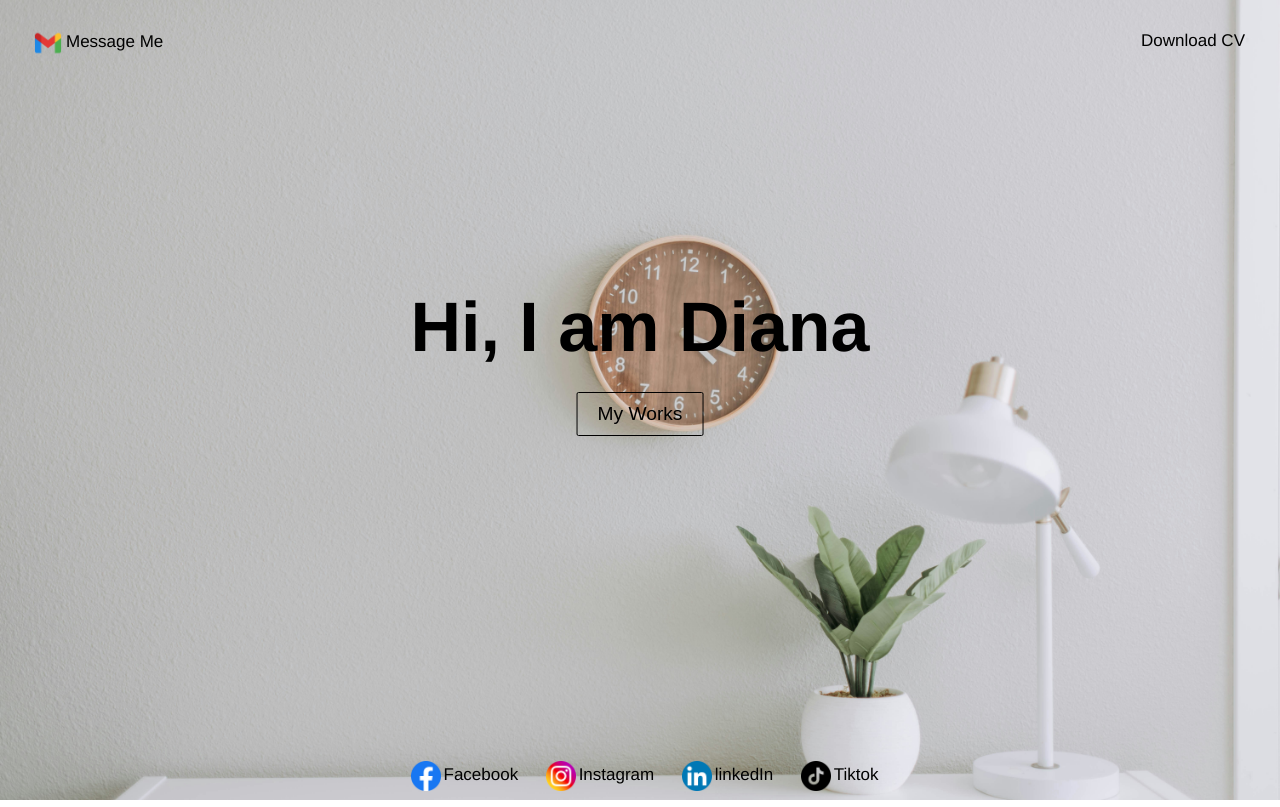
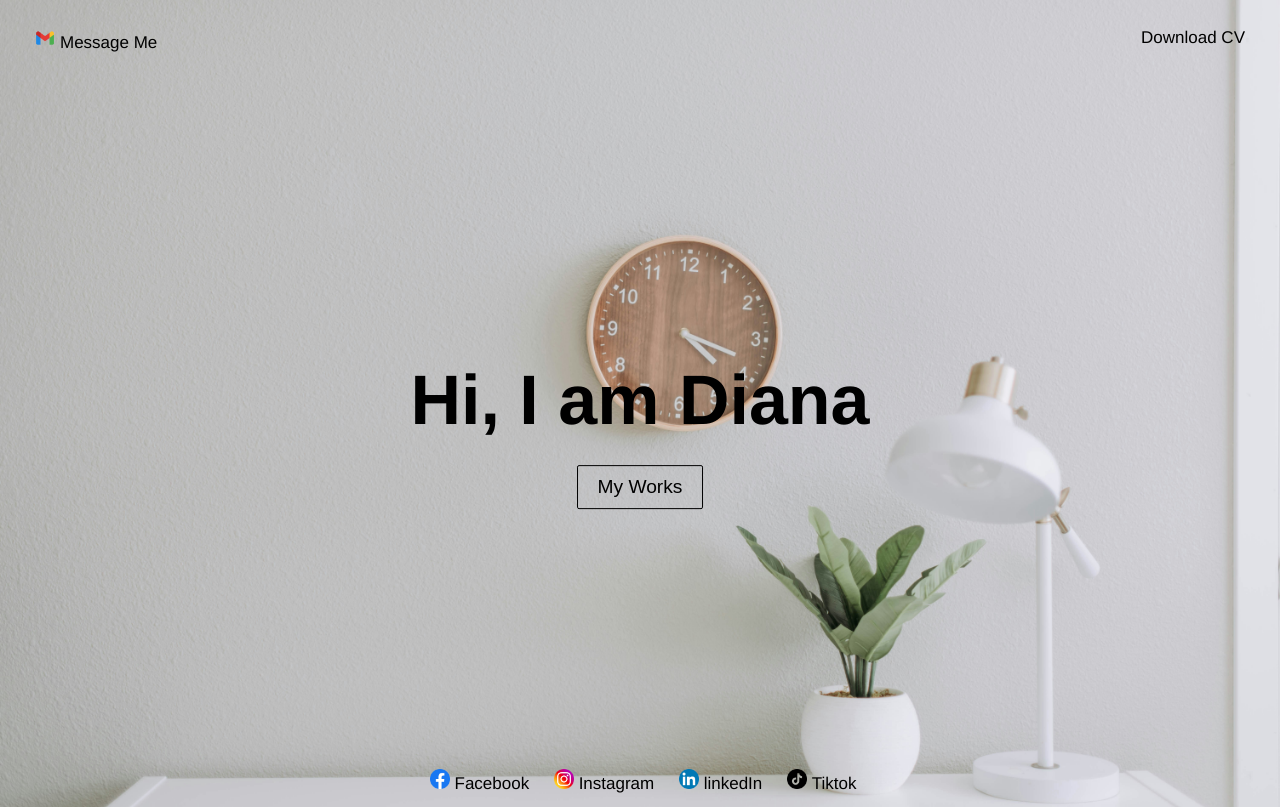
Before and after one commit to Enrico-Garcia-D/portfolio1, a plain HTML site: page index.html in a window 1280 px wide. Drawn offline with Linux system fonts and the light colour scheme.

Commit message:
v1.2
edited some html and css

```diff
--- a/index.css
+++ b/index.css
@@ -4,39 +4,53 @@ body, html {
     font-family: "Helvetica", Sans-Serif;
     margin: 0;
     padding: 0;
-}
-
-.bg-image {
-    position: relative;
-    height: 100vh;
-    width: 100%;
     background-image: url(images/samantha-gades-BlIhVfXbi9s-unsplash.jpg);
     background-size: cover;
     background-repeat: no-repeat;
     background-position: center;
+}
+
+.main-container {
+    position: relative;
+    height: 100vh;
+    width: 100%;
     z-index: 0;
 }
 
-.cv {
+.heading{
+    position: absolute;
+    display: flexbox;
+    padding: 3px;
+    width: 100%;
+}
+
+.email{
+    left: 15px;
+}
+
+.cv{
+    right: 15px;
+}
+
+.email, .cv {
     position: absolute;
     font-size: 17px;
     font-weight: 40px;
     padding: 10px 20px;
     color: #000;
     background-color: none;
-    top: 21px;
+    top: 18px;
     border: none;
-    right: 15px;
     cursor: pointer;
     transition: 0.3s;
     border-radius: 7px;
     text-decoration: none;
 }
 
-.cv:hover {
-    overflow: hidden;
-    background: brown;
-    color: yellow;
+.email:hover, .cv:hover {
+    background: lightblue;
+    color: black;
+    letter-spacing: 3px;
 }
 
 .nav-bar {
@@ -61,9 +75,22 @@ h3 {
     width: 100%;
 }
 
+.hoveringtext {
+    display: block;
+    position: fixed;
+    top: 50%;
+    left: 50%;
+    transform: translate(-50%, -50%);
+    text-align: center;
+}
+.text-clickable{
+    display:block;
+    white-space: nowrap;
+    letter-spacing: normal;
+}
 .text-clickable:hover {
     font-size: 60px;
-    color: yellow;
+    color: black;
     cursor: pointer;
     transition: font-size 0.3s ease;
 }
@@ -140,6 +167,10 @@ h3 {
     transition: opacity 0.3s ease; /* Add transition for opacity */
 }
 
+.projects-title{
+    font-size: large;
+    font-weight: 17px;
+}
 #projects-content {
     position: absolute;
     border-radius: 7px;
@@ -209,7 +240,7 @@ h3 {
 
 #closeBtn:hover{
     letter-spacing: 5px;
-    border-color: yellow;
+    border-color: red;
 }
 
 /*---------------------Contact Section---------------------------*/
@@ -222,6 +253,7 @@ h3 {
     padding: 3px;
     width: 100%;
     bottom: -7px;
+    transition: 0.03s ease;
 }
 
 .contact a {
@@ -236,38 +268,16 @@ h3 {
 }
 
 .contact a:not(.email):hover {
-    color: yellow;
-    transform: translateY(-35px);
-    font-size: 20px;
+    color: rgb(0, 0, 0);
+    transform: translateY(-20px);
 }
 
 .icon {
-    width: 30px;
-    vertical-align: middle;
-    padding: 3px;
+    width: 20px;
+    height: auto;
+    margin-right: 5px;
 }
-
-.email {
-    position: absolute;
-    font-size: 17px;
-    font-weight: 40px;
-    padding: 5px 15px;
-    color: #000;
-    background-color: none;
-    top: 20px;
-    border: none;
-    left: 15px;
-    cursor: pointer;
-    transition: 0.3s;
-    border-radius: 7px;
-    text-decoration: none;
-}
-
-.email:hover {
-    background-color: antiquewhite;
-    overflow: hidden;
-}
-
+/*------------------Responsiveness--------------------*/
 @media only screen and (max-width: 768px) {
     .cv {
         font-size: 14px; /* Decrease font size */
--- a/index.html
+++ b/index.html
@@ -7,9 +7,12 @@
     <title>Portfolio</title>
 </head>
 <body>
-    <div class="bg-image">
+    <div class="main-container">
         <!--Heading Section-------------------------------------->
-        <a class="cv" href="NUÑEZ-DIANA-JOY-ZAPARITA.pdf" download="Diana_Nunez_CV">Download CV</a>
+        <div c="heading">
+            <a class="cv" href="NUÑEZ-DIANA-JOY-ZAPARITA.pdf" download="Diana_Nunez_CV">Download CV</a>
+        <a class="email" href="mailto:dianajoynunez748@gmail.com"><img class="icon" src="images/7089163_gmail_google_icon.png">Message Me</a>
+        </div>
         <!--Center Objects--------------------------------------->
         <div class="center-text" >
                 <div class="popup-container" id="popup">
@@ -20,12 +23,14 @@
                             a bold statement or an established business in need of a brand refresh, I'm here to help bring
                             your vision to life. Let's work together to create a logo that truly stands out!</p>
                 </div>
+                <div class="hoveringtext">
                     <h1 id="h1" class="text-clickable">Hi, I am Diana</h1>
+                    <button id="myworks">My Works</button>
+                </div>
         <!--Projects Section------------------------------------->
-                <button id="myworks">My Works</button>
                 <div id="projects">
                     <div id="projects-content">
-                        <p class="projects-title">Projects Section</p>
+                        <p class="projects-title">Designs</p>
                         <img class="imgsample" src="images/p1.jpg" alt="Image 1">
                         <img class="imgsample" src="images/p2.jpg" alt="Image 2">
                         <img class="imgsample" src="images/p3.jpg" alt="Image 3">
@@ -43,7 +48,6 @@
                 <a href=""><img class="icon" src="images/3225190_app_linkedin_logo_media_popular_icon.png">linkedIn</a>
                 <a href="https://l.facebook.com/l.php?u=https%3A%2F%2Fwww.tiktok.com%2F%40die.yanaa%3F_t%3D8kAzXEY0LIo%26_r%3D1%26fbclid%3DIwAR24nbWnOG068R_vgk3ByQ-ygGQB9bvzwgDMzbPuKEhwbdKgzEyd3aehc2o&h=AT1c8iQfKPFLAaRt7dvr-Um8UQ_JPh4aoa8PIX7jT0J5XIp8u5UeESG5mZIA1fsnrBkdcGt4lB9YeTQmNWgbNAs6yndHpA--mJKgar1qkmdeOEPJ76A0fuWdLrItHt7mkqmBNQ"><img class="icon" src="images/7693325_tiktok_social media_logo_apps_icon.png">Tiktok</a>
             </div>
-            <a class="email" href="mailto:dianajoynunez748@gmail.com"><img class="icon" src="images/7089163_gmail_google_icon.png">Message Me</a>
     </div>
         <script src="index.js"></script>
 </body>
```
